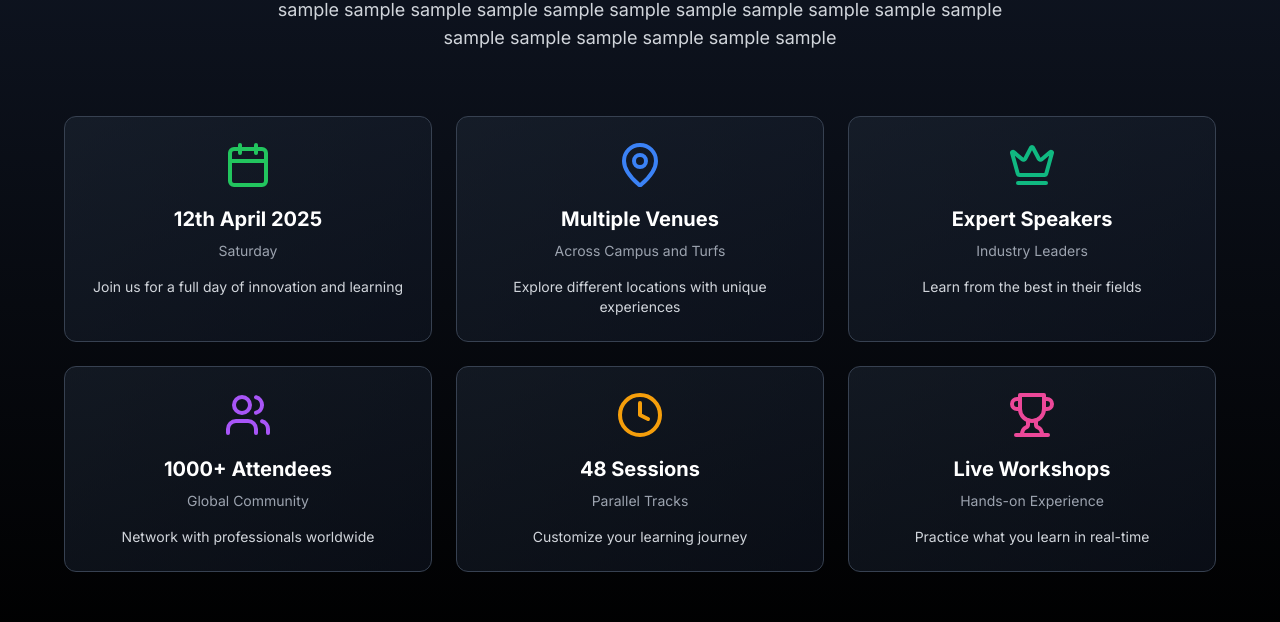
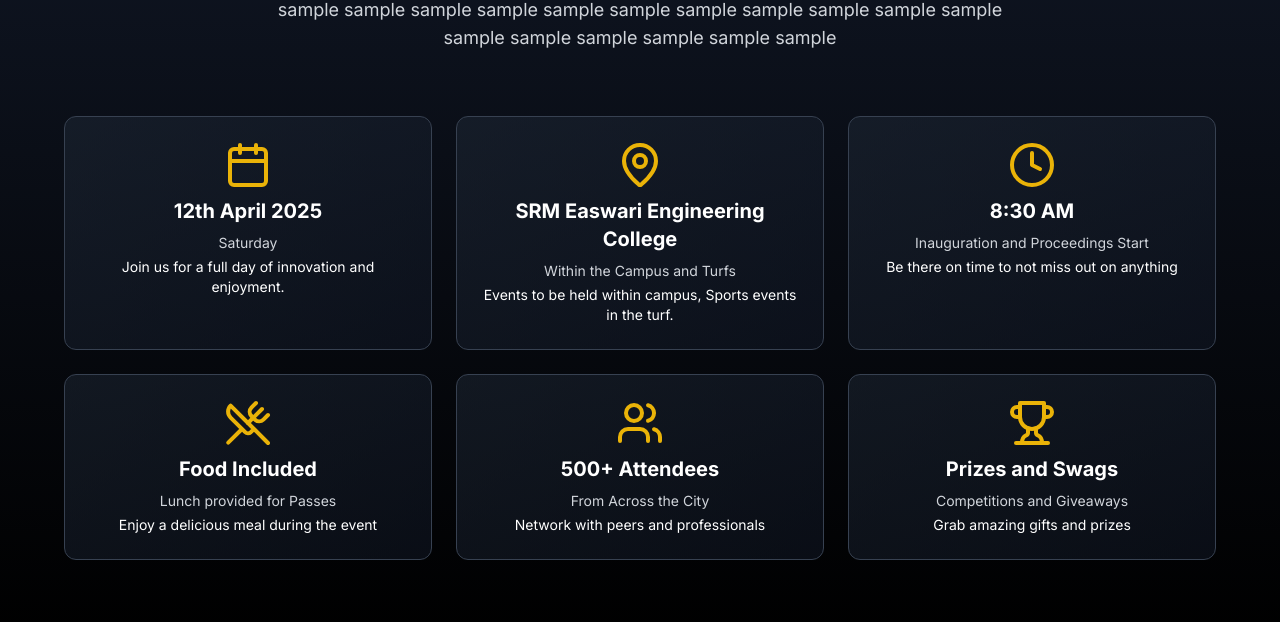
Before and after one commit to tanush-em/INVICTUS, a Next.js app: page / in a window 1280 px wide. Shown: the part 992-1614 px from the top of the page. Built offline with nearby package versions, Linux system fonts and the light colour scheme.

Commit message:
about section designed

```diff
--- a/app/components/AboutSection.js
+++ b/app/components/AboutSection.js
@@ -1,5 +1,5 @@
 import React from 'react';
-import { Calendar, MapPin, Crown, Users, Clock, Trophy } from 'lucide-react';
+import { Calendar, MapPin, UtensilsCrossed, Users, Clock, Trophy } from 'lucide-react';
 
 export default function AboutSection() {
   const features = [
@@ -7,43 +7,43 @@ export default function AboutSection() {
       icon: Calendar,
       title: "12th April 2025",
       subtitle: "Saturday",
-      color: "text-green-500",
-      description: "Join us for a full day of innovation and learning"
+      color: "text-yellow-500",
+      description: "Join us for a full day of innovation and enjoyment."
     },
     {
       icon: MapPin,
-      title: "Multiple Venues",
-      subtitle: "Across Campus and Turfs",
-      color: "text-blue-500",
-      description: "Explore different locations with unique experiences"
+      title: "SRM Easwari Engineering College",
+      subtitle: "Within the Campus and Turfs",
+      color: "text-yellow-500",
+      description: "Events to be held within campus, Sports events in the turf."
     },
     {
-      icon: Crown,
-      title: "Expert Speakers",
-      subtitle: "Industry Leaders",
-      color: "text-emerald-500",
-      description: "Learn from the best in their fields"
+      icon: Clock,
+      title: "8:30 AM",
+      subtitle: "Inauguration and Proceedings Start",
+      color: "text-yellow-500",
+      description: "Be there on time to not miss out on anything"
+    },
+    {
+      icon: UtensilsCrossed,
+      title: "Food Included",
+      subtitle: "Lunch provided for Passes",
+      color: "text-yellow-500",
+      description: "Enjoy a delicious meal during the event"
     },
     {
       icon: Users,
-      title: "1000+ Attendees",
-      subtitle: "Global Community",
-      color: "text-purple-500",
-      description: "Network with professionals worldwide"
-    },
-    {
-      icon: Clock,
-      title: "48 Sessions",
-      subtitle: "Parallel Tracks",
-      color: "text-amber-500",
-      description: "Customize your learning journey"
+      title: "500+ Attendees",
+      subtitle: "From Across the City",
+      color: "text-yellow-500",
+      description: "Network with peers and professionals"
     },
     {
       icon: Trophy,
-      title: "Live Workshops",
-      subtitle: "Hands-on Experience",
-      color: "text-pink-500",
-      description: "Practice what you learn in real-time"
+      title: "Prizes and Swags",
+      subtitle: "Competitions and Giveaways",
+      color: "text-yellow-500",
+      description: "Grab amazing gifts and prizes"
     }
   ];
 
@@ -66,10 +66,10 @@ export default function AboutSection() {
               className="p-6 rounded-xl bg-gradient-to-br from-gray-800/50 to-gray-900/50 hover:from-gray-800 hover:to-gray-900 transition-all duration-300 border border-gray-700 hover:border-gray-600 group"
             >
               <div className="flex flex-col items-center text-center">
-                <feature.icon className={`w-12 h-12 mb-4 ${feature.color} group-hover:scale-110 transition-transform duration-300`} />
+                <feature.icon className={`w-12 h-12 mb-2 ${feature.color} group-hover:scale-110 transition-transform duration-300`} />
                 <h3 className="font-bold text-xl mb-2">{feature.title}</h3>
-                <p className="text-sm text-gray-400 mb-4">{feature.subtitle}</p>
-                <p className="text-sm text-gray-300">{feature.description}</p>
+                <p className="text-sm  text-gray-300 mb-1">{feature.subtitle}</p>
+                <p className="text-sm text-white">{feature.description}</p>
               </div>
             </div>
           ))}
```
